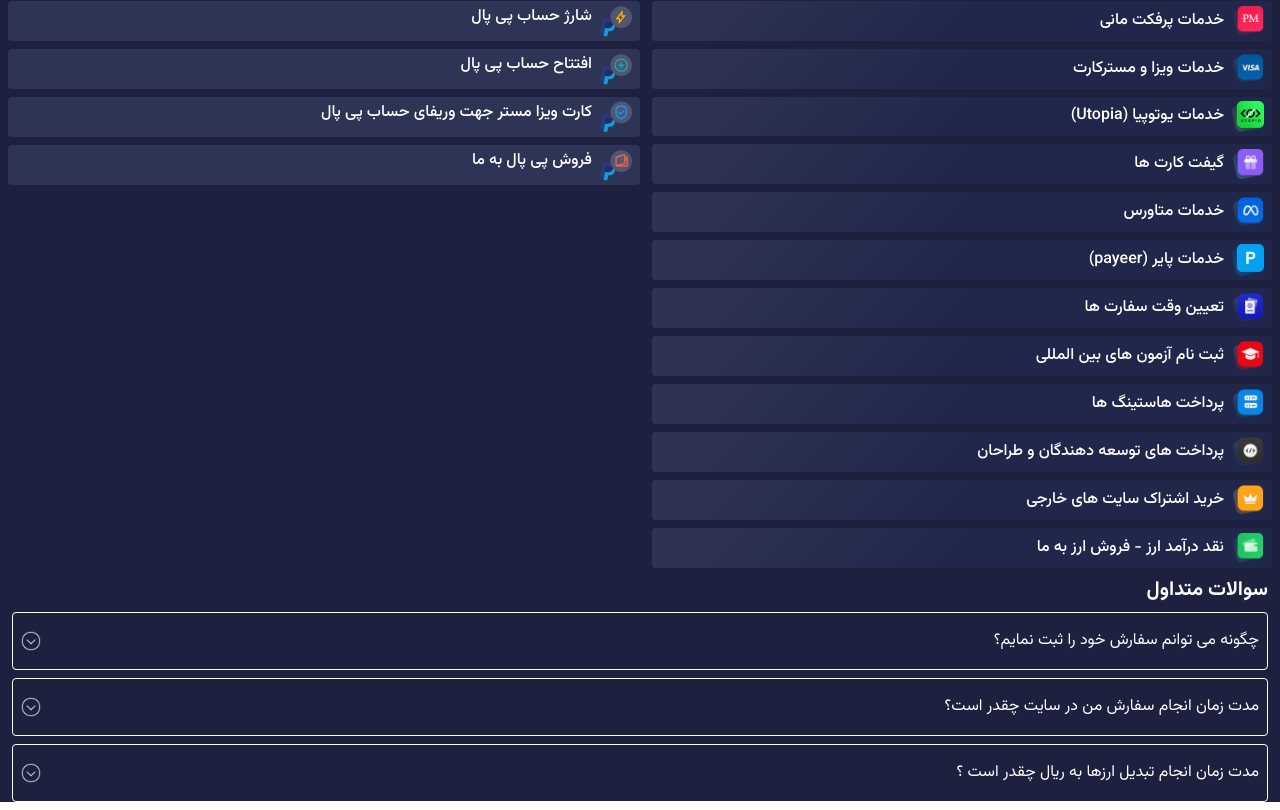
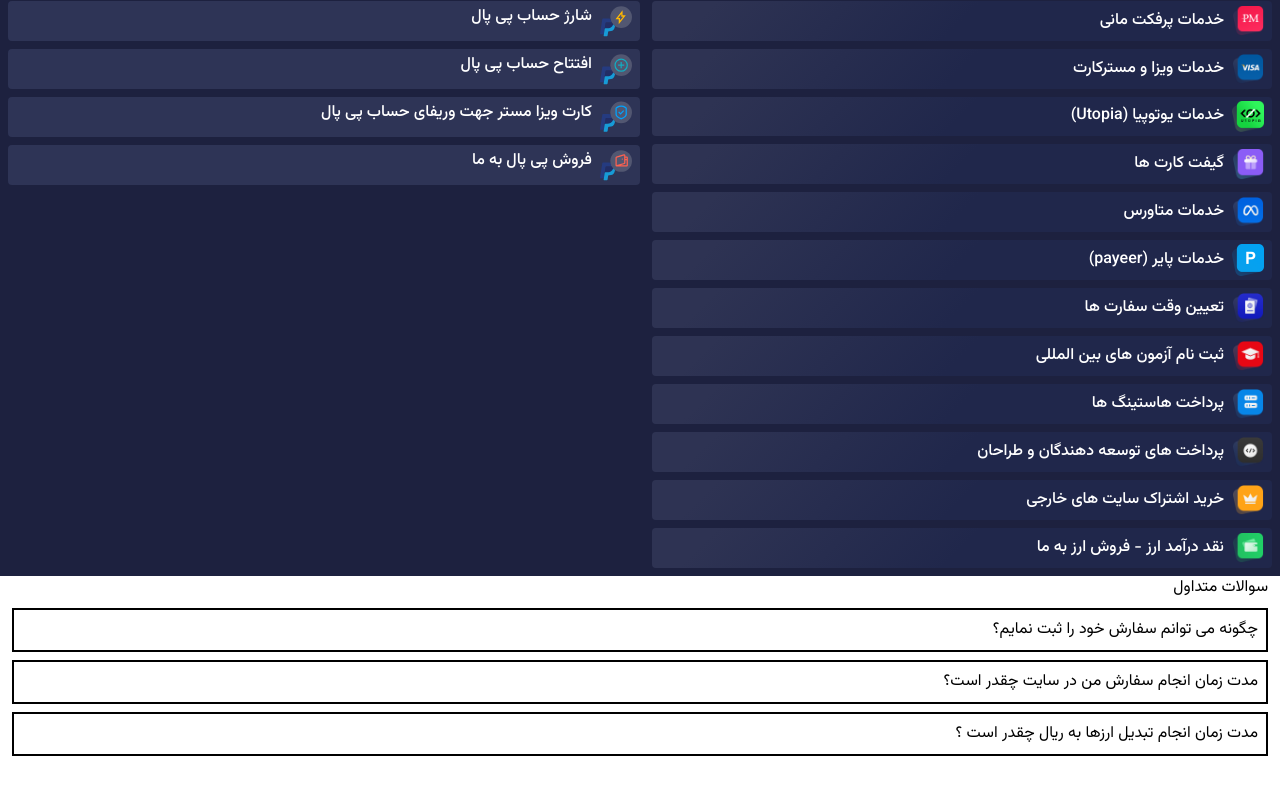
Before and after one commit to Iamshrmd/Cafe-arz-Order-Page, a Vue app: page / in a window 1280 px wide. Shown: the part 326-1136 px from the top of the page. After the commit the page ends 1090 px from the top, so only its background shows below. Built offline with nearby package versions, Linux system fonts and the light colour scheme.

Commit message:
add visible variable to questions array

```diff
--- a/src/App.vue
+++ b/src/App.vue
@@ -175,17 +175,14 @@
           darkMode:true ,
           questions:[
             {
-              visible:false,
               title:"چگونه می توانم سفارش خود را ثبت نمایم؟",
               des:"برای شروع استفاده از حداقل خدمات کافه ارز و در خرید از سایت های اینترنتی لازم است ایمیل و شماره تلفن همراه شما در در پنل کاربری تایید شده باشد، . بعد از فعال شدن حساب کاربری، امکان ثبت سفارش در قسمت های مرتبط بسته به نوع خدمات درخواستی به اسانی امکان پذیر است.پس از پرداخت آنلاین فاکتور سفارش از طریق درگاه بانکی یا به صورت کارت به کارت (حواله بانکی) فرآیند انجام سفارش توسط همکاران ما صورت می پذیرد."
             },
             {
-              visible:false,
               title:"مدت زمان انجام سفارش من در سایت چقدر است؟",
               des:"با توجه به تنوع سرویس های پرداخت، مدت زمان انجام سفارش مرتبط با آن تفاوت دارد، سفارش های حساب های الکترونیک در هر ساعت از شبانه روز به صورت خودکار در لحظه انجام می شود، پرداخت سفارشاتی چون وبمانی، پرفکت مانی، خرید کدهای ووچر و خرید ارزهای دیجیتال بیت کوین، اتریوم، تتر و سایر رمز ارزها می باشد. در کافه ارز سفارشات ارزهای دیجیتال به صورت آنی انجام می شود. (در نظر داشته باشید که اولین تراکنش کاربران به منظور پیشگیری از فرایند پولشویی به دستور پلیس فتا، به مدت 72 ساعت کاری نزد کافه ارز با قیمت و مقدار ثبت شده محفوظ خواهد بود و بعد از آن به کیف پول اعلامی واریز خواهد شد.) و سفارشات پرداختی مثل پی پال و نقد درآمد ارزی بسته به سرویس دهنده مورد نظر بین 1 الی 24 ساعت به طول خواهد انجامید."
             },
             {
-              visible:false,
               title:"مدت زمان انجام تبدیل ارزها به ریال چقدر است ؟",
               des:"با توجه به نوع ارزها و وریفای بودن اکانت حساب کاربری شما حدودا بین 15 دقیقه تا 2 ساعت به طول می انجامد"
             }
@@ -201,17 +198,7 @@
       },
       changeMode() {
       this.darkMode= !this.darkMode
-      },
-      showQuestionDes(i){
-        this.questions.forEach(q => {
-          q.visible = false
-        });
-        this.questions[i].visible=!this.questions[i].visible
-      },
-      changeQuenstionVisible(i){
-        // this.questions.forEach(q => {
-        //   q.visible = false
-        // });
+      console.log(this.darkMode);
       }
     }
   }
@@ -221,7 +208,7 @@
   <main>
   <HeaderPage :darkMode="darkMode" @changeMode="changeMode"/>
   <OrderPage @showItem="showItems" :filteredItem="filteredItem" :filteredId="this.filteredItem[0].id || 'paypal'" :darkMode="darkMode"/>
-  <QuestionsPage @questionClicked=showQuestionDes :questions="questions" @togglequestionClicked="changeQuenstionVisible"/>
+  <QuestionsPage :questions="questions"/>
   </main>
 </template>
 
--- a/src/components/Questions.vue
+++ b/src/components/Questions.vue
@@ -1,13 +1,10 @@
 <template>
-  <div class="vazirmatn px-3 bg-[#1D213F] text-[#fff]">
-    <span class="font-bold text-xl"> سوالات متداول</span>
+  <div class="vazirmatn px-3">
+    <h5>سوالات متداول</h5>
     <div>
-        <div @click="questionClicked(i)" class="my-2 p-2 border-solid border border-[#fff] rounded hover:cursor-pointer" v-for="(question,i) in questions" :key="i">
-            <div class="flex items-center justify-between">
-                <h4 class="my-2 duration-400" :class="{'text-[#FEBC00]' : question.visible}">{{ question.title }}</h4>
-                <img @click.self="toggleQuestionClicked(i)" class="w-5" src="../assets/imgs/icons8-arrow-50.png" :class="{'transform rotate-180' : question.visible}">
-            </div>
-            <p class="duration-400" :class="{'opacity-100' : question.visible}" v-if="question.visible">{{ question.des }}</p>
+        <div @click="questionClicked(i)" class="my-2 p-2 border-solid border-2 border-[#000]" v-for="(question,i) in questions" :key="i">
+            <h4>{{ question.title }}</h4>
+            <p class="hidden">{{ question.des }}</p>
         </div>
     </div>
   </div>
@@ -17,11 +14,8 @@
 export default {
     props:['questions'],
     methods: {
-        questionClicked(i){
+        questionClicked(){
             this.$emit('questionClicked',i)
-        },
-        toggleQuestionClicked(i){
-            this.$emit('togglequestionClicked',i)
         }
     }
 }
```
